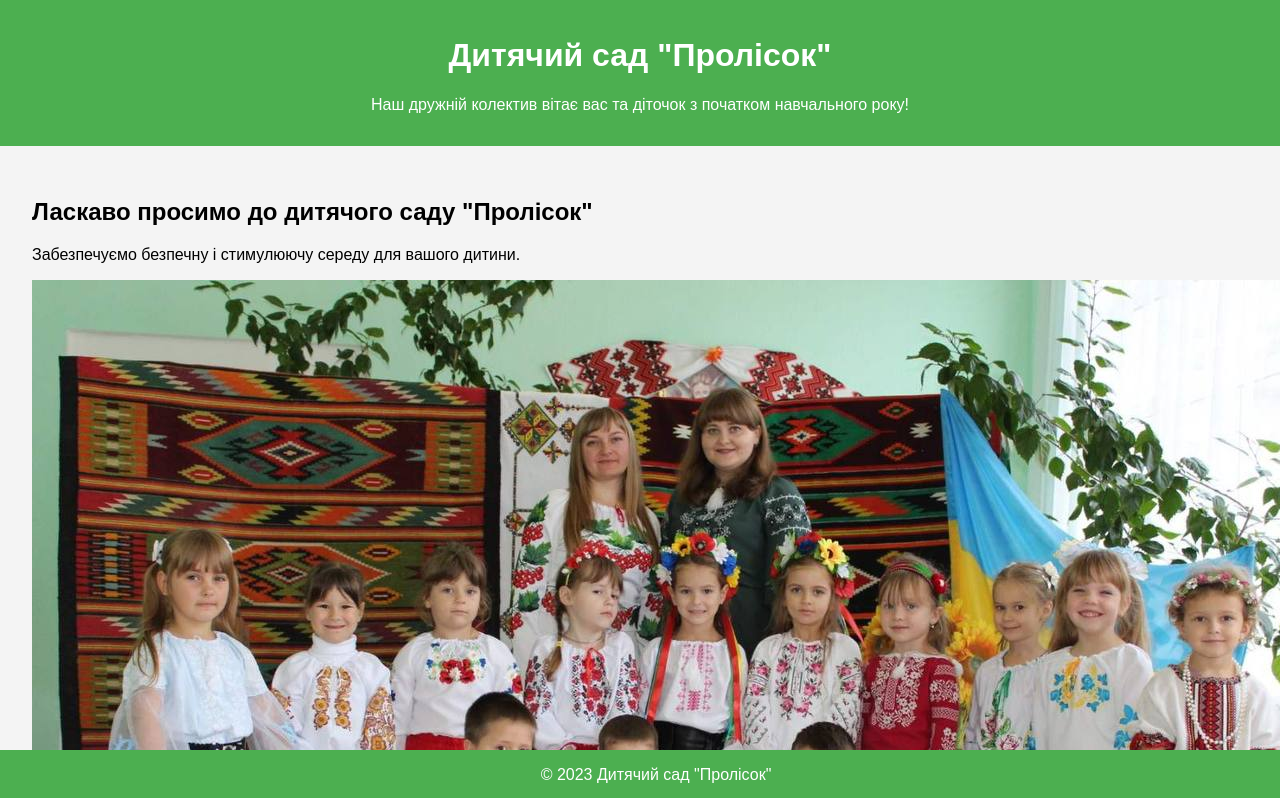
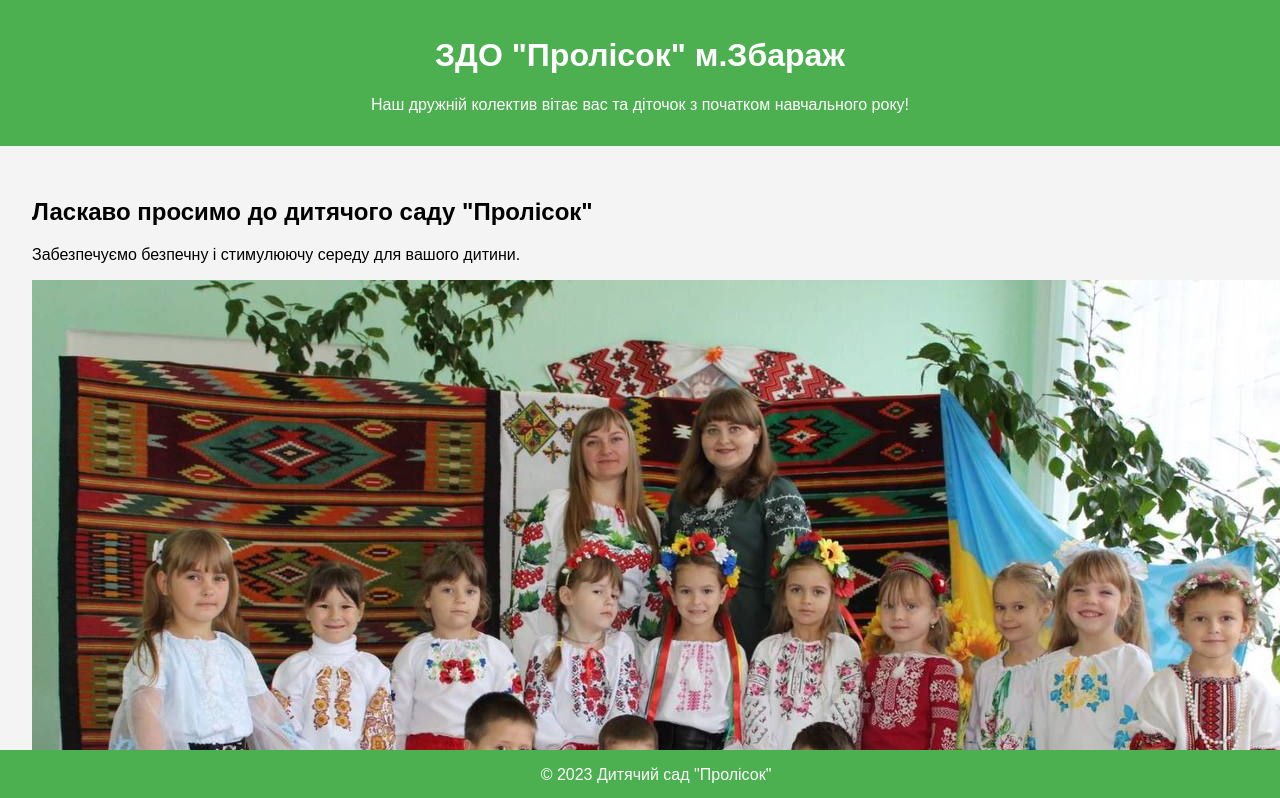
Before and after one commit to om3rnrp2/sadik, a plain HTML site: page index.html in a window 1280 px wide. Shown: the top 798 px of the page. Drawn offline with Linux system fonts and the light colour scheme.

Commit message:
Update index.html

```diff
--- a/index.html
+++ b/index.html
@@ -53,7 +53,7 @@
 <body>
 
 <header>
-    <h1>Дитячий сад "Пролісок"</h1>
+    <h1> ЗДО "Пролісок" м.Збараж </h1>
     <p>Наш дружній колектив вітає вас та діточок з початком навчального року!</p>
 </header>
 
```
